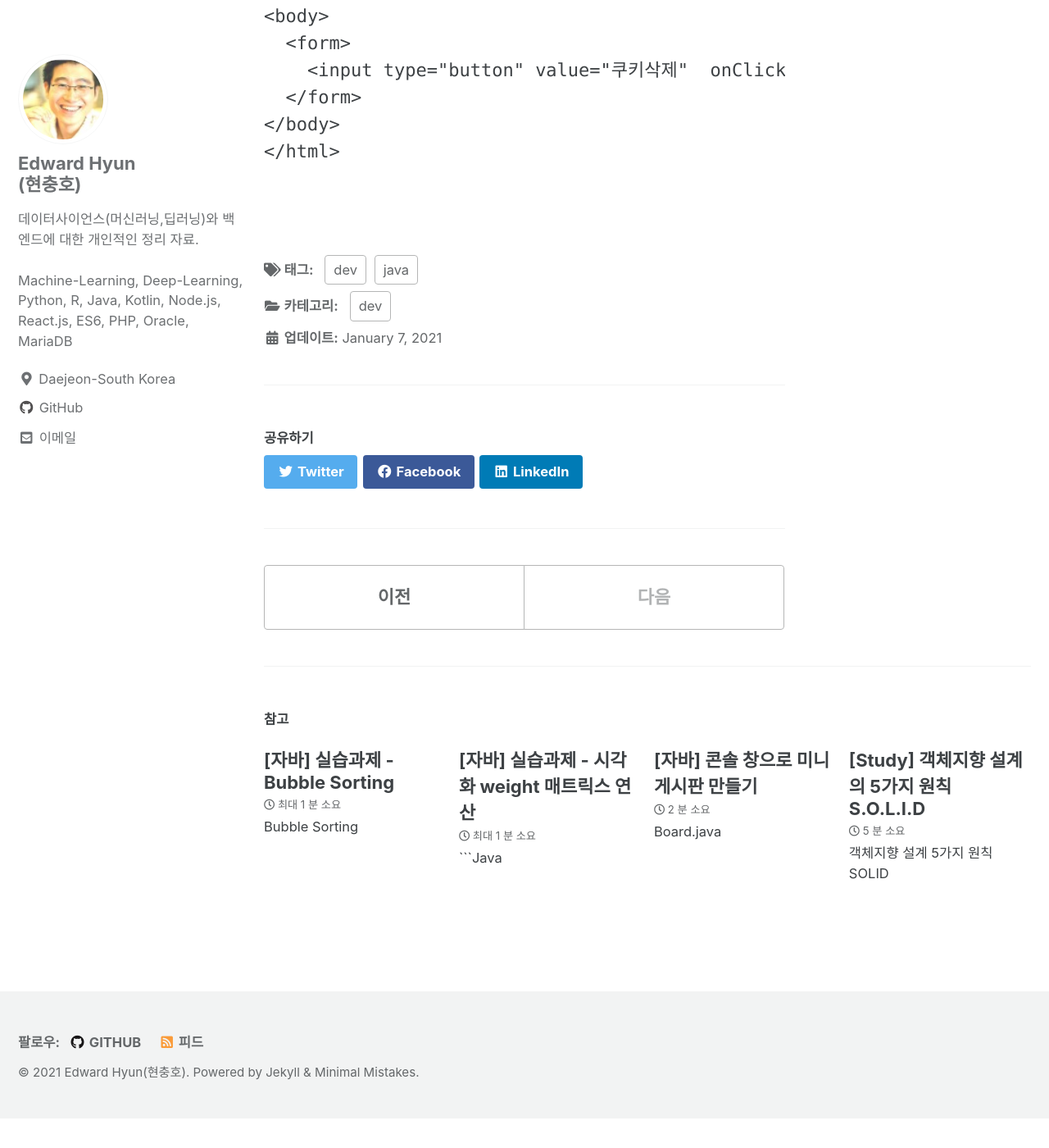
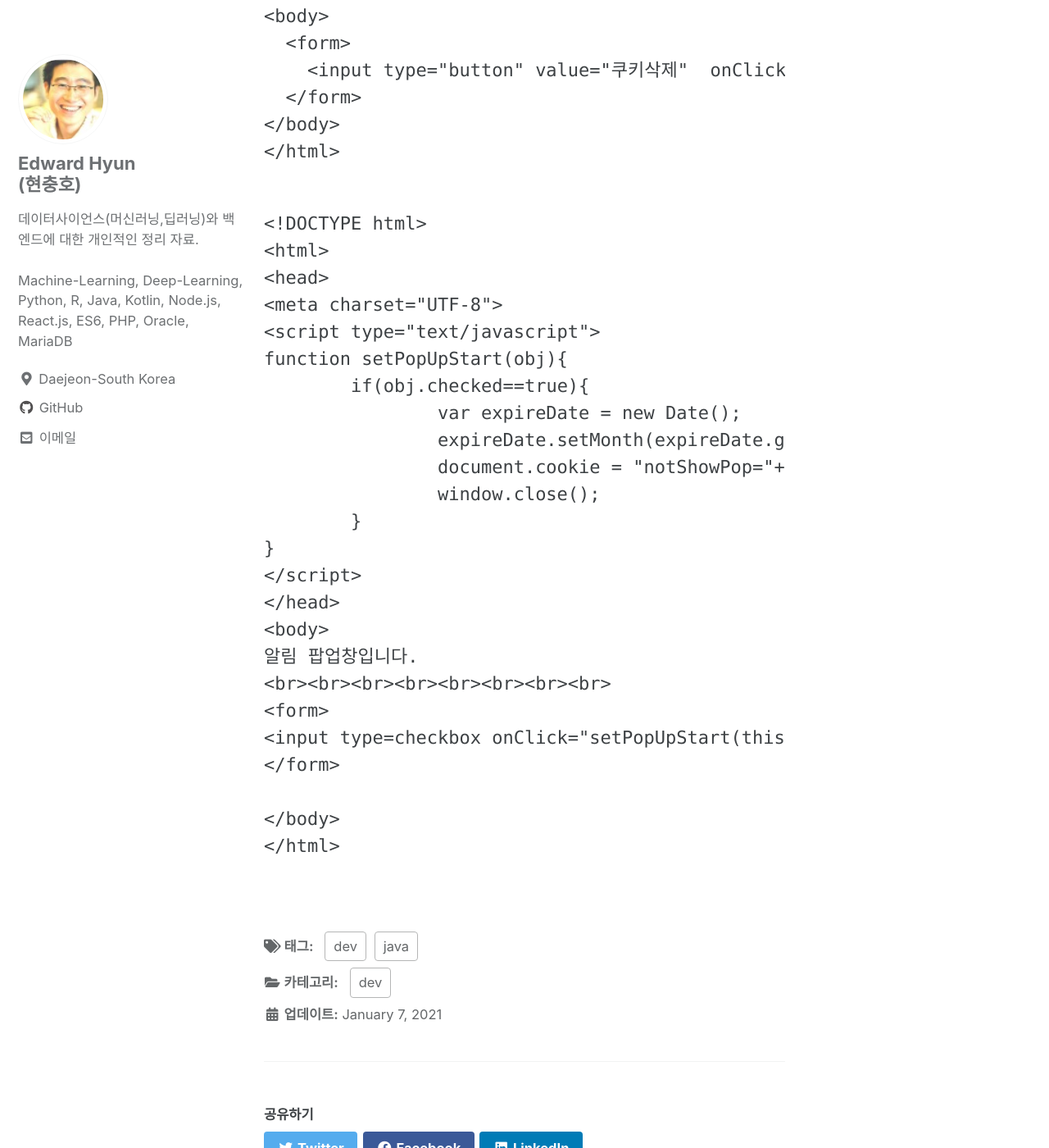
Before and after one commit to iamhch24/iamhch24.github.io, a Jekyll site: the page built from _posts/2021-01-07-[자바] 팝업창-세션쿠키설정.md, in a window 1280 px wide and 1400 px high, scrolled down 1441 px. Shown: the whole window at 82% size. Built offline with Jekyll 4.4.1, drawn with Linux system fonts in a browser that asks for light colours; cached includes are drawn as plain includes; before the commit the page ends 2805 px from its top, so only the background shows below that.

Commit message:
_posts/2021-01-07-[자바] 팝업창-세션쿠키설정.md updated from https://stackedit.io/

````diff
--- a/_posts/2021-01-07-[자바] 팝업창-세션쿠키설정.md
+++ b/_posts/2021-01-07-[자바] 팝업창-세션쿠키설정.md
@@ -57,7 +57,32 @@ toc: true
 
 ```Javascript
 
+<!DOCTYPE html>
+<html>
+<head>
+<meta charset="UTF-8">
+<script type="text/javascript">
+function setPopUpStart(obj){
+	if(obj.checked==true){
+		var expireDate = new Date();
+		expireDate.setMonth(expireDate.getMonth()+1);
+		document.cookie = "notShowPop="+"true"+";path=/;expires="+expireDate.toGMTString();
+		window.close();
+	}
+}
+</script>
+</head>
+<body>
+알림 팝업창입니다.
+<br><br><br><br><br><br><br><br>
+<form>
+<input type=checkbox onClick="setPopUpStart(this)">오늘 더 이상 팝업창 띄우지 않기
+</form>
+
+</body>
+</html>
+
 ```
 <!--stackedit_data:
-eyJoaXN0b3J5IjpbMjEyNjkxMTg2Ml19
+eyJoaXN0b3J5IjpbMTE4OTIyODYwNF19
 -->
````
